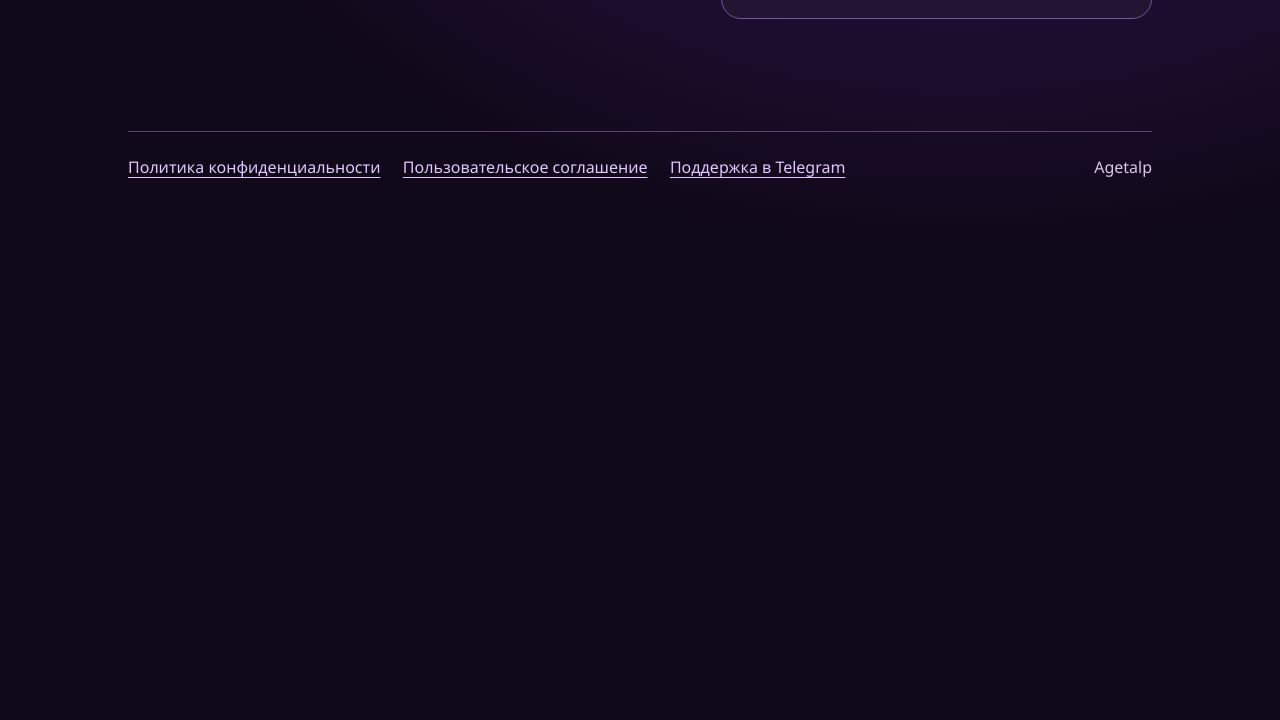
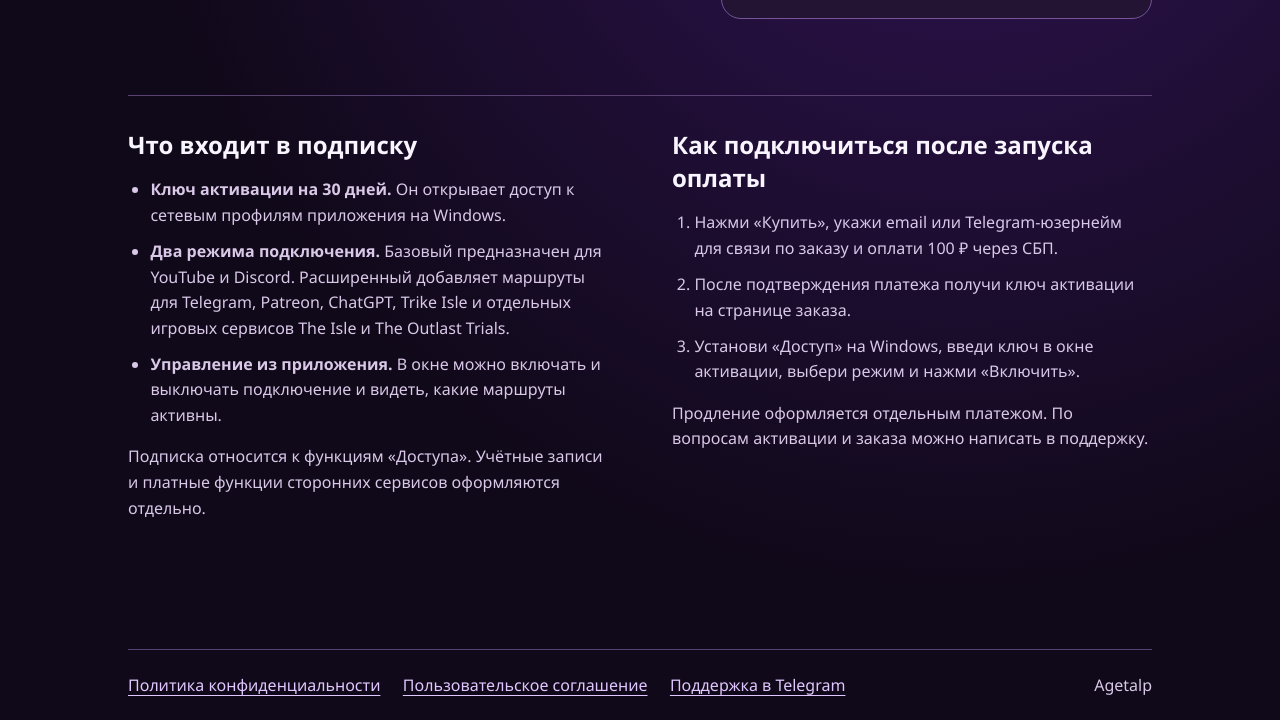
Before and after one commit to nubik1234/UnlockerDiscord_YT, a plain HTML site: page index.html in a window 1280 px wide. Shown: the part 461-1181 px from the top of the page. Before the commit the page ends 800 px from the top, so only its background shows below. Drawn offline with Linux system fonts and the light colour scheme.

Commit message:
Explain subscription benefits and activation

```diff
--- a/index.html
+++ b/index.html
@@ -30,13 +30,17 @@
   input { width: 100%; font: inherit; padding: .7rem; border-radius: .55rem; border: 1px solid #987ab5; background: #170c24; color: #fff; }
   .buttons { display: flex; gap: .65rem; flex-wrap: wrap; margin-top: 1rem; }
   .secondary { background: #45305d; color: #fff; }
-  @media (max-width: 44rem) { main { grid-template-columns: 1fr; } }
+  .details { grid-column: 1 / -1; display: grid; grid-template-columns: 1fr 1fr; gap: clamp(1.5rem, 5vw, 4rem); padding-top: 2rem; border-top: 1px solid #594171; }
+  .details h2 { font-size: 1.5rem; }
+  .details ul, .details ol { color: #d9c8e8; line-height: 1.6; padding-left: 1.4rem; }
+  .details li + li { margin-top: .65rem; }
+  @media (max-width: 44rem) { main, .details { grid-template-columns: 1fr; } }
 </style>
 <header><strong>Доступ</strong><a href="https://t.me/NubikVibeDostupSupportBot">Поддержка</a></header>
 <main>
   <section>
     <h1>Подписка на «Доступ»</h1>
-    <p>«Доступ» — приложение для Windows с сетевым туннелем для отдельных сервисов. После подтверждения оплаты ты получишь ключ активации на 30 дней.</p>
+    <p>«Доступ» — приложение для Windows, которое управляет подключением к выбранным сайтам, программам и игровым сервисам. Запускай и останавливай сетевой режим из одного окна.</p>
   </section>
   <section class="plan" aria-labelledby="tariff">
     <h2 id="tariff">Доступ на 30 дней</h2>
@@ -44,6 +48,26 @@
     <p>Одна оплата через СБП. Продление по желанию.</p>
     <button id="buy" type="button">Купить</button>
   </section>
+  <div class="details">
+    <section aria-labelledby="included">
+      <h2 id="included">Что входит в подписку</h2>
+      <ul>
+        <li><strong>Ключ активации на 30 дней.</strong> Он открывает доступ к сетевым профилям приложения на Windows.</li>
+        <li><strong>Два режима подключения.</strong> Базовый предназначен для YouTube и Discord. Расширенный добавляет маршруты для Telegram, Patreon, ChatGPT, Trike Isle и отдельных игровых сервисов The Isle и The Outlast Trials.</li>
+        <li><strong>Управление из приложения.</strong> В окне можно включать и выключать подключение и видеть, какие маршруты активны.</li>
+      </ul>
+      <p>Подписка относится к функциям «Доступа». Учётные записи и платные функции сторонних сервисов оформляются отдельно.</p>
+    </section>
+    <section aria-labelledby="steps">
+      <h2 id="steps">Как подключиться после запуска оплаты</h2>
+      <ol>
+        <li>Нажми «Купить», укажи email или Telegram-юзернейм для связи по заказу и оплати 100 ₽ через СБП.</li>
+        <li>После подтверждения платежа получи ключ активации на странице заказа.</li>
+        <li>Установи «Доступ» на Windows, введи ключ в окне активации, выбери режим и нажми «Включить».</li>
+      </ol>
+      <p>Продление оформляется отдельным платежом. По вопросам активации и заказа можно написать в поддержку.</p>
+    </section>
+  </div>
 </main>
 <footer>
   <nav aria-label="Документы и поддержка">
```
